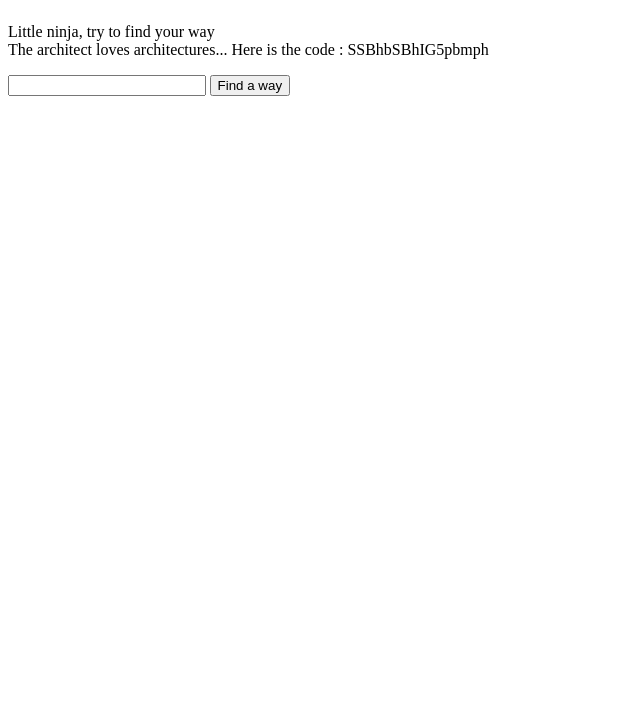
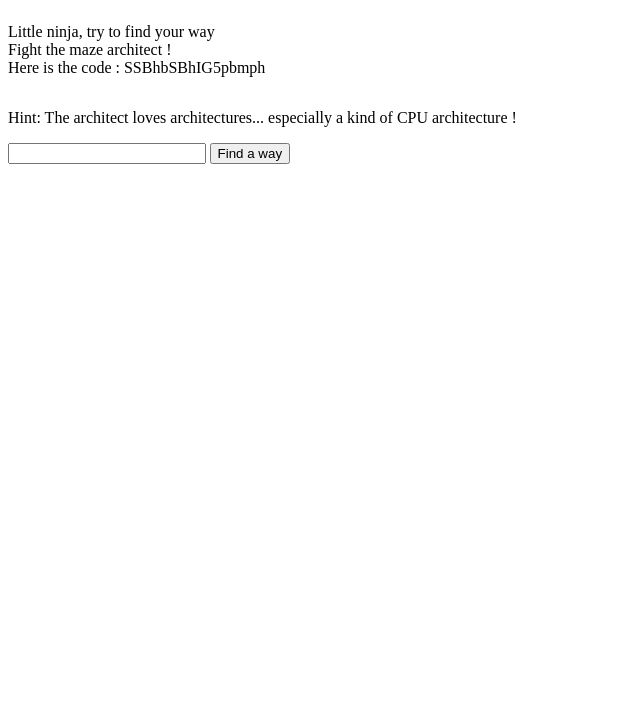
Before and after one commit to BarashKa01/Maze-CTF, a plain HTML site: page index.html in a window 1280 px wide. Shown: the part 81-800 px from the top of the page, without its empty margins (0-640 px from the left). Drawn offline with Linux system fonts and the light colour scheme.

Commit message:
First puzzle done

```diff
--- a/index.html
+++ b/index.html
@@ -5,7 +5,7 @@
     <meta http-equiv="X-UA-Compatible" content="IE=edge">
     <meta name="viewport" content="width=device-width, initial-scale=1.0">
     <link rel="stylesheet" href="index.css">
-    <title>Coucou</title>
+    <title>Maze !!</title>
     <script type="text/javascript" src="index.js"></script>
 </head>
 <body>
@@ -14,7 +14,11 @@
         <p>
             Little ninja, try to find your way<br>
 
-            The architect loves architectures... Here is the code : SSBhbSBhIG5pbmph
+            Fight the maze architect ! <br>
+            Here is the code : SSBhbSBhIG5pbmph
+        </p>
+        <p>
+            Hint: The architect loves architectures... especially a kind of CPU architecture !
         </p>
         <div>
             <input type="text">
--- a/index.js
+++ b/index.js
@@ -1,6 +1,5 @@
 function puzzle1(value) {
-    console.log(value);
-    if(value === "I am a ninja") {
+    if(value === atob('SSBhbSBhIG5pbmph')) {
         return location.replace('./coucou.html')
     }
 }
```
Also changed, not shown: coucou.html (+3 -2 lines).
